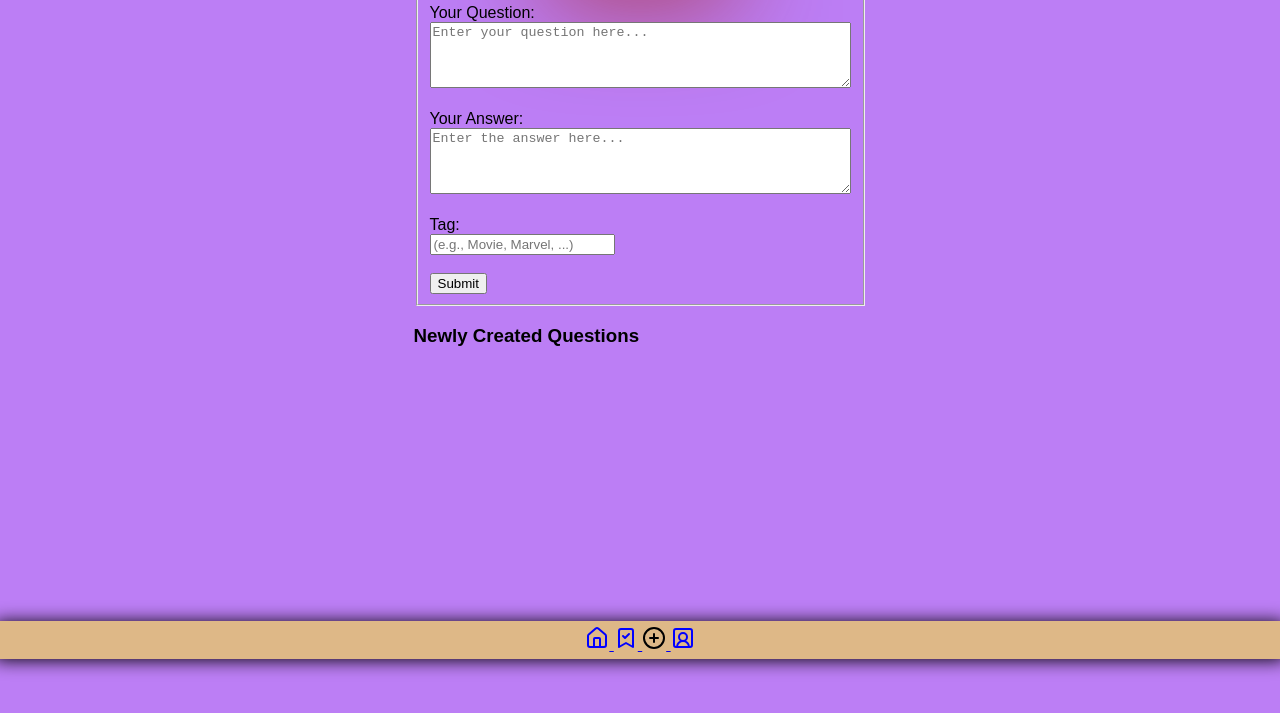
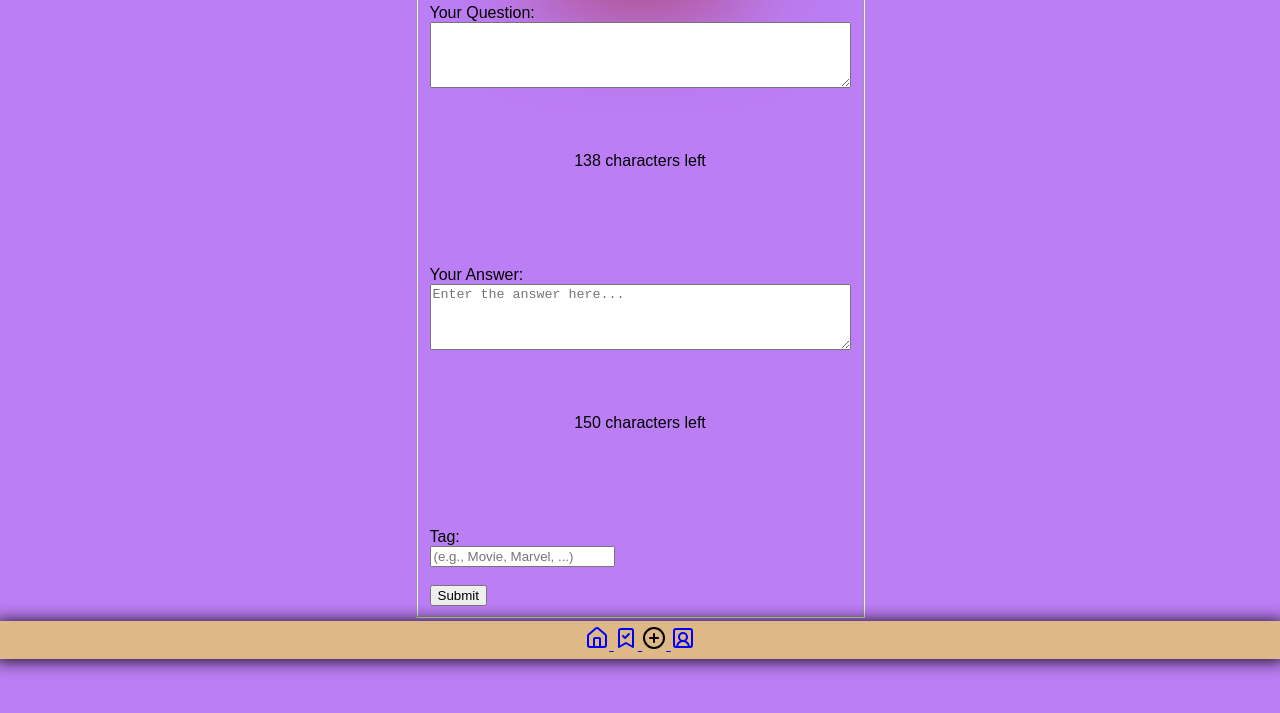
Before and after one commit to sjosephs/sylvia-quiz-app, a plain HTML site: page form.html in a window 1280 px wide. Shown: the part 121-834 px from the top of the page. Before the commit the page ends 800 px from the top, so only its background shows below. Drawn offline with Linux system fonts and the light colour scheme.

Commit message:
Update Form field text counter

```diff
--- a/form.html
+++ b/form.html
@@ -28,8 +28,10 @@
               cols="50"
               placeholder="Enter your question here..."
               required
-            ></textarea
-            ><br /><br />
+            >
+            </textarea>
+            <div id="question-counter" class="counter"></div>
+            <br /><br />
 
             <label for="answer">Your Answer:</label><br />
             <textarea
@@ -39,8 +41,9 @@
               cols="50"
               placeholder="Enter the answer here..."
               required
-            ></textarea
-            ><br /><br />
+            ></textarea>
+            <div id="answer-counter" class="counter"></div>
+            <br /><br />
 
             <label for="tag">Tag:</label><br />
             <input
--- a/form.js
+++ b/form.js
@@ -67,3 +67,33 @@ form.addEventListener("submit", (event) => {
   // Clear the form fields
   form.reset();
 });
+
+// Form Field Text Counter //
+
+const maxLength = 150;
+const fields = [
+  {
+    field: document.getElementById("question"),
+    counter: document.getElementById("question-counter"),
+  },
+  {
+    field: document.getElementById("answer"),
+    counter: document.getElementById("answer-counter"),
+  },
+];
+
+// Function to update character count
+function updateCounter(field, counter) {
+  const remaining = maxLength - field.value.length;
+  counter.textContent = `${remaining} characters left`;
+}
+
+// Attach input event listener to both fields
+fields.forEach(({ field, counter }) => {
+  field.setAttribute("maxlength", maxLength); // Set maxlength attribute
+  updateCounter(field, counter); // Initialize counter on page load
+
+  field.addEventListener("input", () => {
+    updateCounter(field, counter);
+  });
+});
```
